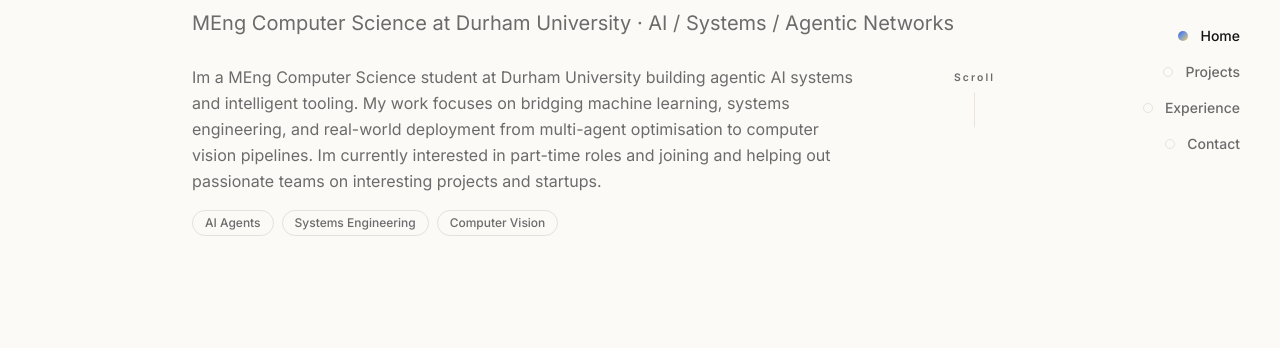
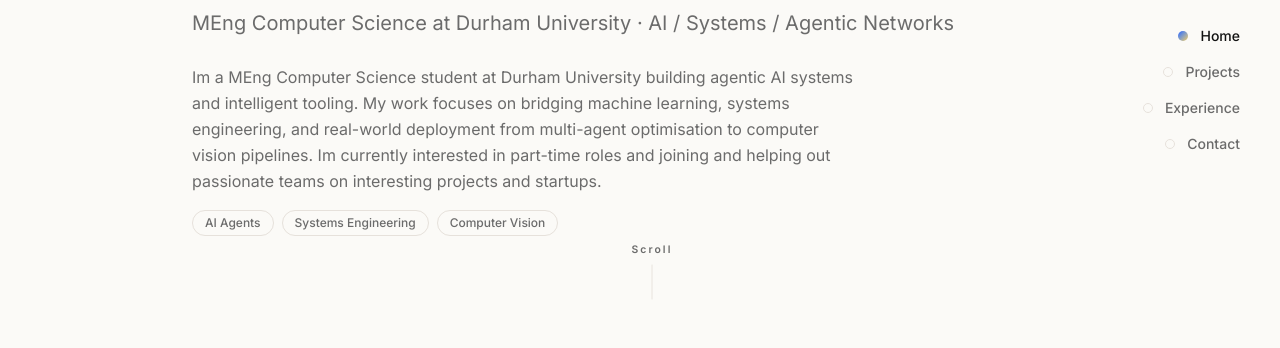
Before and after one commit to AlexBalats/portfolio, a Next.js app: page / in a window 1280 px wide. Shown: the part 310-658 px from the top of the page. Built offline with nearby package versions, Linux system fonts and the light colour scheme.

Commit message:
fixed scroll on hero

```diff
--- a/src/components/HeroSequence.tsx
+++ b/src/components/HeroSequence.tsx
@@ -112,6 +112,7 @@
                 "radial-gradient(circle, #0057B7 0%, #FFD700 55%, transparent 70%)",
             }}
           />
+          <div className="relative flex w-full items-center self-stretch">
             <HeroIntro
               name={profile.name}
               tagline={profile.tagline}
@@ -122,7 +123,7 @@
             />
             <motion.div
               aria-hidden="true"
-            className="mt-12 flex flex-col items-center gap-2"
+              className="absolute bottom-8 left-1/2 flex -translate-x-1/2 flex-col items-center gap-2"
               initial={scrollCueInitial}
               animate={{
                 opacity: scrollCueVisible ? 1 : 0,
@@ -151,6 +152,7 @@
                 }
               />
             </motion.div>
+          </div>
         </section>
       </div>
     </>
```
Lines whose indentation alone changed are shown as unchanged.
